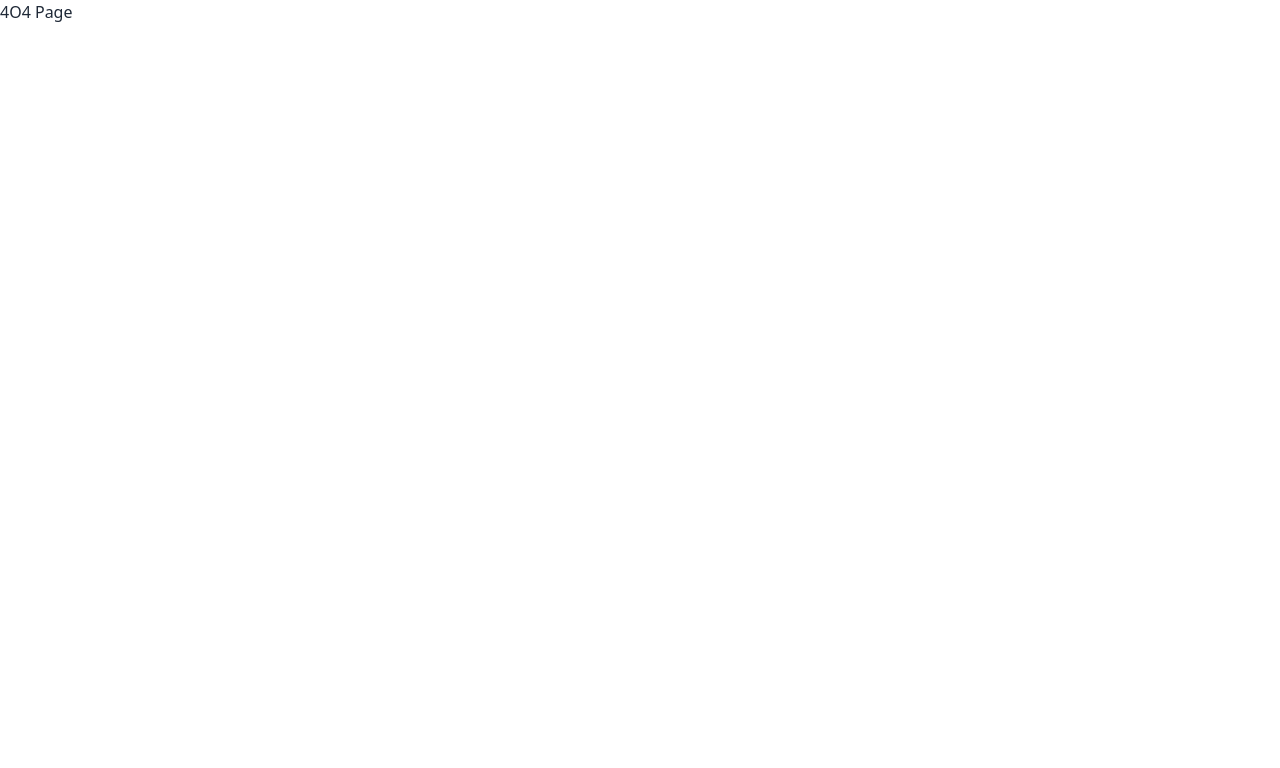
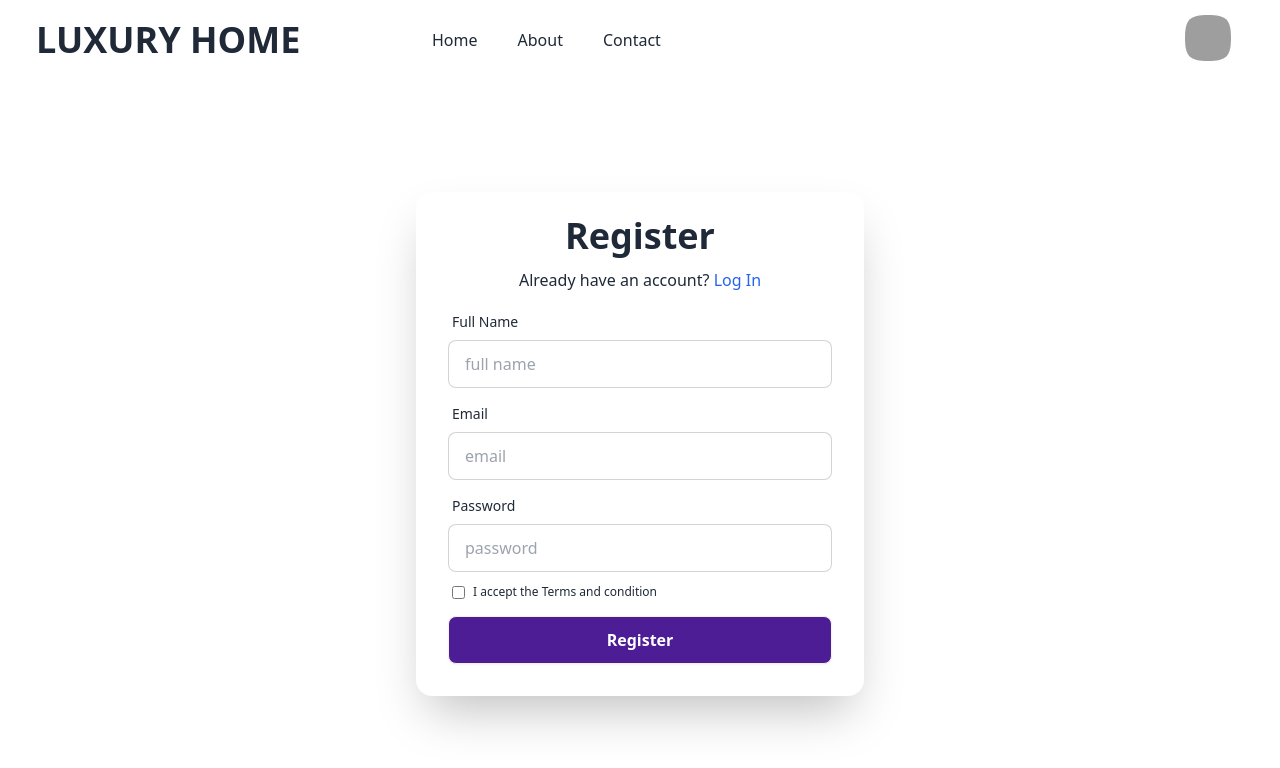
Before and after one commit to MehediMehad/LUXURYHOME, a React app: page /register in a window 1280 px wide. Before the commit this address had no page. Shown: the top 768 px of the page. Built offline with nearby package versions, Linux system fonts and the light colour scheme; grey boxes are pictures that could not be loaded; the HTML template or start-up script is replaced by a standard one.

Commit message:
register page added

```diff
--- a/package.json
+++ b/package.json
@@ -10,11 +10,13 @@
     "preview": "vite preview"
   },
   "dependencies": {
+    "firebase": "^10.10.0",
     "localforage": "^1.10.0",
     "match-sorter": "^6.3.4",
     "react": "^18.2.0",
     "react-dom": "^18.2.0",
     "react-helmet-async": "^2.0.4",
+    "react-hook-form": "^7.51.2",
     "react-router-dom": "^6.22.3",
     "sort-by": "^1.2.0",
     "swiper": "^11.1.0"
--- a/src/Page/Login.jsx
+++ b/src/Page/Login.jsx
@@ -1,10 +1,12 @@
+import { NavLink } from "react-router-dom";
 
 const Login = () => {
     return (
-        <div className="card shrink-0 lg:w-[448px] md:mt-40 mx-auto shadow-2xl bg-base-100">
+        <div className="card shrink-0 md:w-[448px] md:mt-28 mx-auto shadow-2xl bg-base-100">
             <h1 className="font-bold text-4xl mt-6 text-center">Log In</h1>
+            <p className="text-base text-center mt-3">Don&apos;t have an account?<span className="text-blue-600"> <NavLink to='/register'>Sign up</NavLink> </span></p>
             <form className="card-body">
-                <div className="form-control">
+                <div className="form-control -mt-5">
                     <label className="label">
                         <span className="label-text">Email</span>
                     </label>
@@ -32,6 +34,7 @@ const Login = () => {
                     <button className="btn bg-[#db4437] text-white text-base font-bold hover:bg-[#db4437] hover:scale-105">Login with Google</button>
                 </div>
             </form>
+
         </div>
     );
 };
--- /dev/null
+++ b/src/Page/Register.jsx
@@ -0,0 +1,40 @@
+import { NavLink } from "react-router-dom";
+
+
+const Register = () => {
+    return (
+        <div className="card shrink-0 md:w-[448px] md:mt-28 mx-auto shadow-2xl bg-base-100">
+            <h1 className="font-bold text-4xl mt-6 text-center">Register</h1>
+            <p className="text-base text-center mt-3">Already have an account?<span className="text-blue-600"> <NavLink to='/login'>Log In</NavLink> </span></p>
+            <form className="card-body">
+                <div className="form-control -mt-5">
+                    <label className="label">
+                        <span className="label-text">Full Name</span>
+                    </label>
+                    <input type="text" placeholder="full name" className="input input-bordered" required />
+                </div>
+                <div className="form-control">
+                    <label className="label">
+                        <span className="label-text">Email</span>
+                    </label>
+                    <input type="email" placeholder="email" className="input input-bordered" required />
+                </div>
+                <div className="form-control">
+                    <label className="label">
+                        <span className="label-text">Password</span>
+                    </label>
+                    <input type="password" placeholder="password" className="input input-bordered" required />
+                    <label className="label mt-1">
+                        <input type="checkbox" name="tram" id="" /> <p className="text-xs ml-2"> I accept the <NavLink>Terms and condition</NavLink></p>
+                    </label>
+                </div>
+                <div className="form-control">
+                    <button className="btn bg-violet-900 text-white text-base font-bold hover:bg-violet-800 hover:scale-105">Register</button>
+                </div>
+            </form>
+
+        </div>
+    );
+};
+
+export default Register;
--- a/src/components/Banner.jsx
+++ b/src/components/Banner.jsx
@@ -6,15 +6,15 @@ import { Autoplay, Pagination} from 'swiper/modules';
 
 const Banner = () => {
     return (
-        <div className="grid grid-cols-2 mx-52 mt-60">
-            <div className="col-span-1 w-[554px] items-center content-center">
+        <div className="md:grid md:grid-cols-4 md:mx-52 md:mt-60 mx-2 mt-8">
+            <div className="md:col-span-2 md:w-[554px] items-center content-center">
                 <div className="">
                     <p>Luxury Real Estate</p>
-                    <p className='text-7xl mt-2 font-light font-serif'>ITS TIME TO FIND YOUR LUXURY HOME</p>
-                    <p className='text-xl text-gray-500 mt-5'>Lorem ipsum dolor sit amet, consectetur adipiscing elit, sed do eiusmod tempor incid alor the old familer olfre idunt ut labore ellt.</p>
+                    <p className='md:text-7xl text-3xl mt-2 font-light font-serif'>ITS TIME TO FIND YOUR LUXURY HOME</p>
+                    <p className='md:text-xl text-base text-gray-500 md:mt-5'>Lorem ipsum dolor sit amet, consectetur adipiscing elit, sed do eiusmod tempor incid alor the old familer olfre idunt ut labore ellt.</p>
                 </div>
             </div>
-            <div className="col-span-1">
+            <div className=" md:col-span-2">
                 <Swiper
                     pagination={
                         {clickable:true}                    }
--- a/src/main.jsx
+++ b/src/main.jsx
@@ -11,6 +11,7 @@ import Home from './Page/Home.jsx';
 import EstateDetails from './Page/EstateDetails.jsx';
 import { HelmetProvider } from 'react-helmet-async';
 import Login from './Page/Login.jsx';
+import Register from './Page/Register.jsx';
 
 const router = createBrowserRouter([
   {
@@ -29,6 +30,10 @@ const router = createBrowserRouter([
       {
         path:'/login',
         element:<Login></Login>
+      },
+      {
+        path:'/register',
+        element:<Register></Register>
       }
     ]
   },
```
Also changed, not shown: 1 other file (tests, documents, lock files or other folders).
